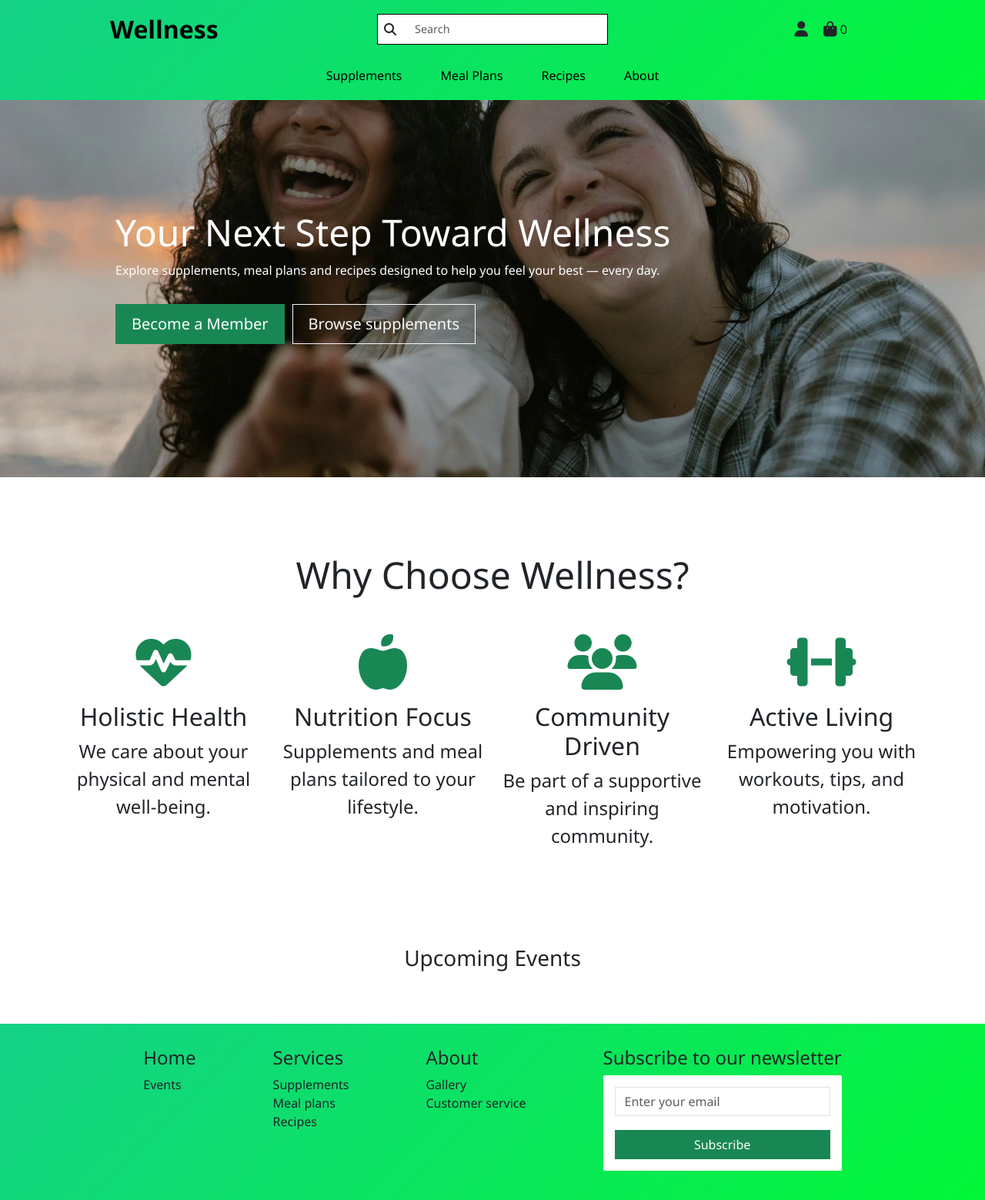
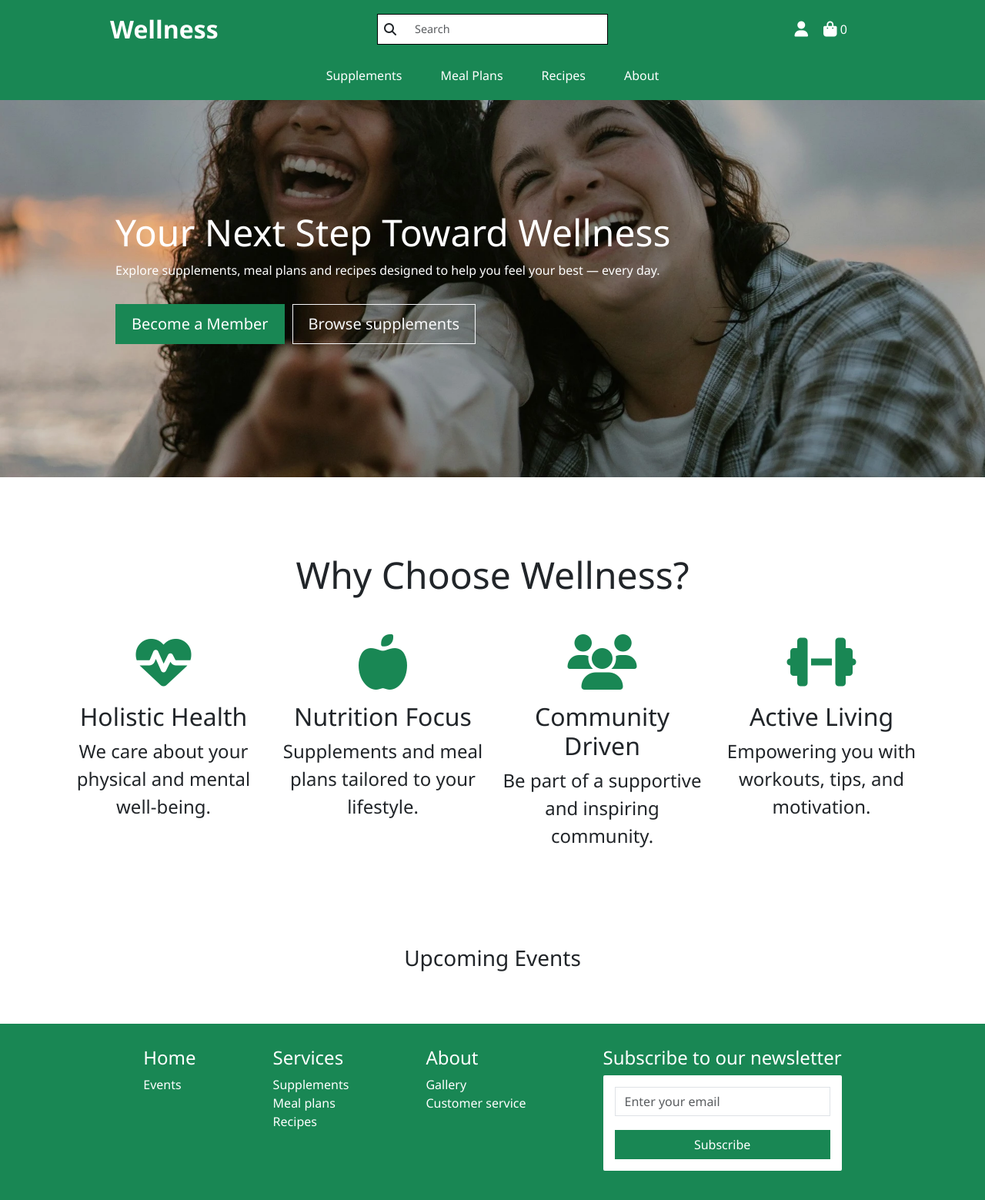
Before and after one commit to Blommis/wellness, a Django app: page / in a window 1280 px wide. Shown: the whole page at 77% size. Run offline with Django 4.2, Linux system fonts and the light colour scheme; data that the repository does not hold is empty; some libraries are stand-ins or nearby versions.

Commit message:
Changed navbar and footer colors to improve contrast and readability

```diff
--- a/static/css/style.css
+++ b/static/css/style.css
@@ -22,13 +22,14 @@ main {
 
 /*NAVBAR STYLES*/
 #navbar {
-    background: linear-gradient(135deg, #14d188, #01f737);
+    background:#198754;
     padding-top: 10px;
+    color: white;
 }
 
 /* Mobile input style */
 #mobile-search-form input {
-    border: 1px solid #000;
+    border: black;
     font-size: 0.9rem;
 }
 
@@ -40,6 +41,7 @@ main {
     text-align: center;
     padding: 10px 0;
     margin: 0;
+    color: white;
 }
 
 .second-navbar li {
@@ -48,7 +50,7 @@ main {
 
 .second-navbar a {
     text-decoration: none;
-    color: black;
+    color: white;
     font-weight: 500;
 }
 
@@ -499,12 +501,13 @@ select option[value=""] {
 
 /*FOOTER*/
 #footer {
-  background: linear-gradient(135deg, #14d188, #01f737);
+  background: #198754;
   padding: 30px;
   display: flex;
   flex-direction: column;
   gap: 20px;
   list-style: none;
+  color: white;
 }
 .footerheader a {
   text-decoration: none;
--- a/templates/base.html
+++ b/templates/base.html
@@ -26,12 +26,12 @@
         <div class="col-4 d-md-none text-start position-relative">
             <!-- Hamburger -->
             <button id="hamburger-toggle" class="btn p-0 me-2" aria-label="Toggle menu">
-                <i class="fas fa-bars fa-lg"></i>
+                <i class="fas fa-bars fa-lg text-white"></i>
             </button>
 
             <!-- Mobile Search Icon -->
             <button id="mobile-search-toggle" class="btn p-0" type="button" aria-label="Search">
-                <i class="fas fa-search fa-lg"></i>
+                <i class="fas fa-search fa-lg text-white"></i>
             </button>
 
             <!-- Mobile Search Input -->
@@ -43,7 +43,7 @@
         <!-- Mobile: Logo centered -->
         <div class="col-4 d-md-none text-center">
             <a href="{% url 'home' %}" class="nav-link main-logo-link p-0 m-0">
-                <h2 class="logo-font text-black my-0"><strong>Wellness</strong></h2>
+                <h2 class="logo-font text-white my-0"><strong>Wellness</strong></h2>
             </a>
         </div>
 
@@ -74,7 +74,7 @@
         <!-- Desktop: Logo centered -->
         <div class="col-md-4 d-none d-md-block text-center">
             <a href="{% url 'home' %}" class="nav-link main-logo-link p-0 m-0">
-                <h2 class="logo-font text-black my-0"><strong>Wellness</strong></h2>
+                <h2 class="logo-font text-white my-0"><strong>Wellness</strong></h2>
             </a>
         </div>
 
```
Also changed, not shown: 1 other file.
